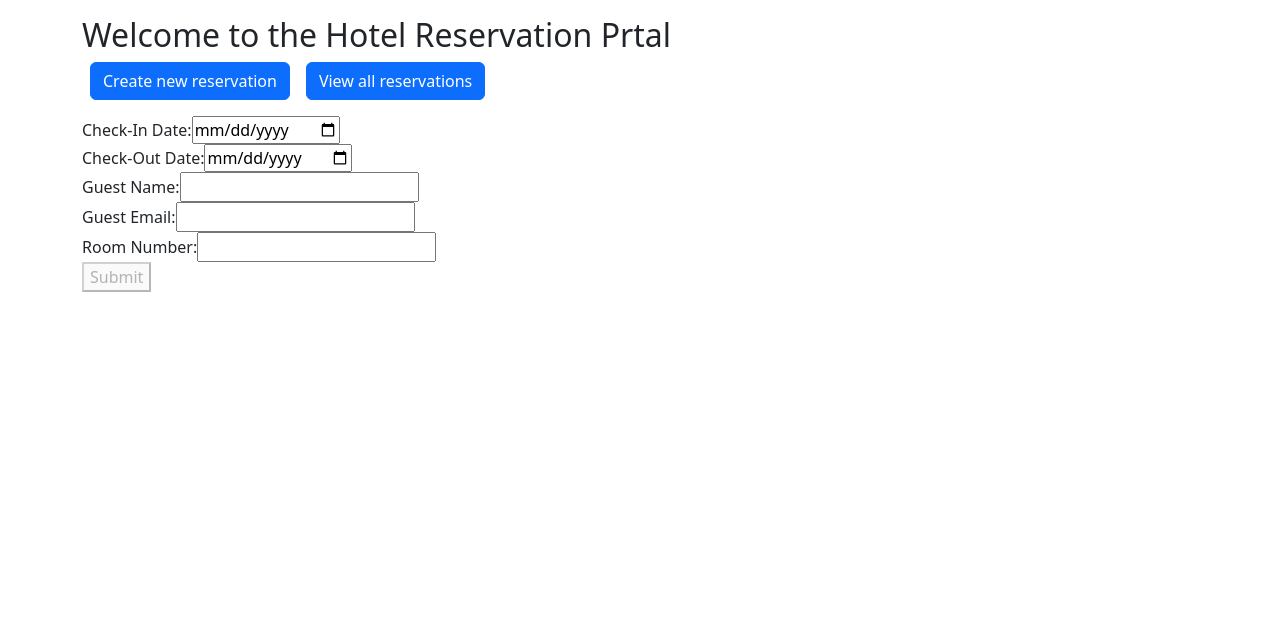
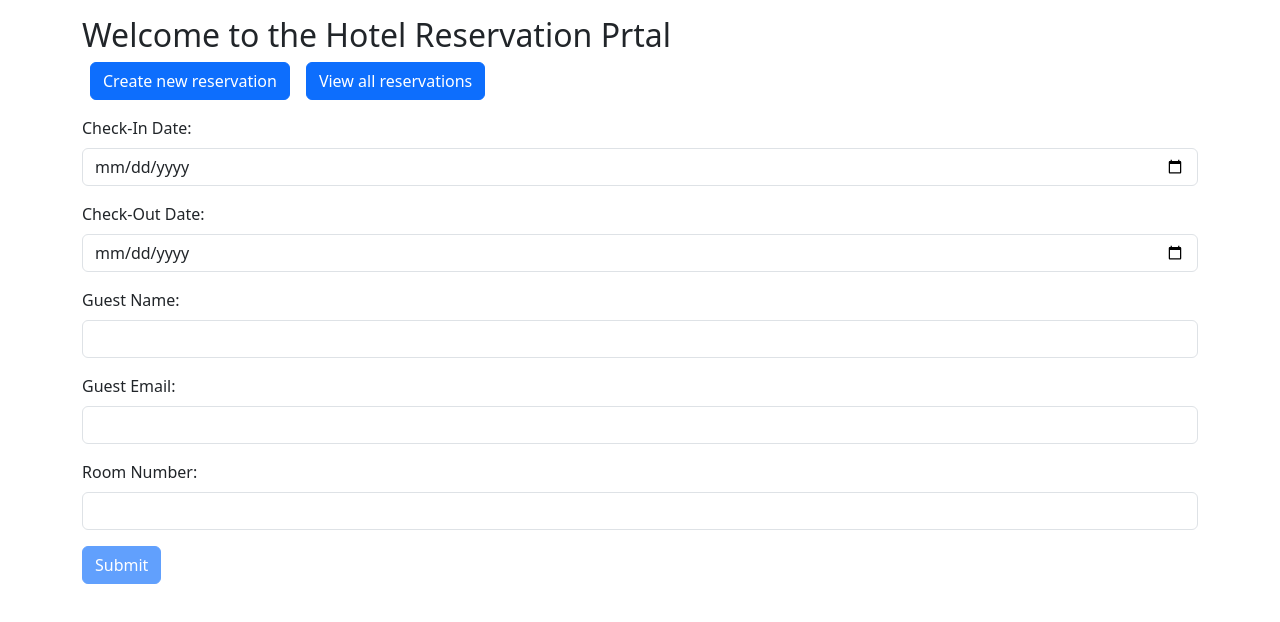
Before and after one commit to rupindersingh91/ng-hotel-app, an Angular app: page /new in a window 1280 px wide. Shown: the top 622 px of the page. Built offline with nearby package versions, Linux system fonts and the light colour scheme.

Commit message:
form designs updated

```diff
--- a/src/app/reservation-form/reservation-form.component.html
+++ b/src/app/reservation-form/reservation-form.component.html
@@ -1,41 +1,72 @@
 <app-home></app-home>
 
 <form [formGroup]="reservationForm" (ngSubmit)="onSubmit()">
-  <div>
-    <label>Check-In Date:</label>
-    <input type="date" formControlName="checkInDate" />
-    <div *ngIf="reservationForm.get('checkInDate')?.invalid && reservationForm.get('checkInDate')?.touched">
+  <div class="mb-3">
+    <label class="form-label" class="form-label">Check-In Date:</label>
+    <input class="form-control" type="date" formControlName="checkInDate" />
+    <div
+      *ngIf="
+        reservationForm.get('checkInDate')?.invalid &&
+        reservationForm.get('checkInDate')?.touched
+      "
+    >
       Check-In Date Required
     </div>
   </div>
-  <div>
-    <label>Check-Out Date:</label>
-    <input type="date" formControlName="checkOutDate" />
-    <div *ngIf="reservationForm.get('checkOutDate')?.invalid && reservationForm.get('checkOutDate')?.touched">
+  <div class="mb-3">
+    <label class="form-label">Check-Out Date:</label>
+    <input class="form-control" type="date" formControlName="checkOutDate" />
+    <div
+      *ngIf="
+        reservationForm.get('checkOutDate')?.invalid &&
+        reservationForm.get('checkOutDate')?.touched
+      "
+    >
       Check-Out Date Required
     </div>
   </div>
-  <div>
-    <label>Guest Name:</label>
-    <input type="text" formControlName="guestName" />
-    <div *ngIf="reservationForm.get('guestName')?.invalid && reservationForm.get('guestName')?.touched">
+  <div class="mb-3">
+    <label class="form-label">Guest Name:</label>
+    <input class="form-control" type="text" formControlName="guestName" />
+    <div
+      *ngIf="
+        reservationForm.get('guestName')?.invalid &&
+        reservationForm.get('guestName')?.touched
+      "
+    >
       Guest Name Required
     </div>
   </div>
-  <div>
-    <label>Guest Email:</label>
-    <input type="email" formControlName="guestEmail" />
-    <div *ngIf="reservationForm.get('guestEmail')?.invalid && reservationForm.get('guestEmail')?.touched">
+  <div class="mb-3">
+    <label class="form-label">Guest Email:</label>
+    <input class="form-control" type="email" formControlName="guestEmail" />
+    <div
+      *ngIf="
+        reservationForm.get('guestEmail')?.invalid &&
+        reservationForm.get('guestEmail')?.touched
+      "
+    >
       Guest Email Required
     </div>
   </div>
-  <div>
-    <label>Room Number:</label>
-    <input type="number" formControlName="roomNumber" />
-    <div *ngIf="reservationForm.get('roomNumber')?.invalid && reservationForm.get('roomNumber')?.touched">
+  <div class="mb-3">
+    <label class="form-label">Room Number:</label>
+    <input class="form-control" type="number" formControlName="roomNumber" />
+    <div
+      *ngIf="
+        reservationForm.get('roomNumber')?.invalid &&
+        reservationForm.get('roomNumber')?.touched
+      "
+    >
       Room number Required
     </div>
   </div>
 
-  <button type="submit" [disabled]="reservationForm.invalid">Submit</button>
+  <button
+    class="btn btn-primary"
+    type="submit"
+    [disabled]="reservationForm.invalid"
+  >
+    Submit
+  </button>
 </form>
```
